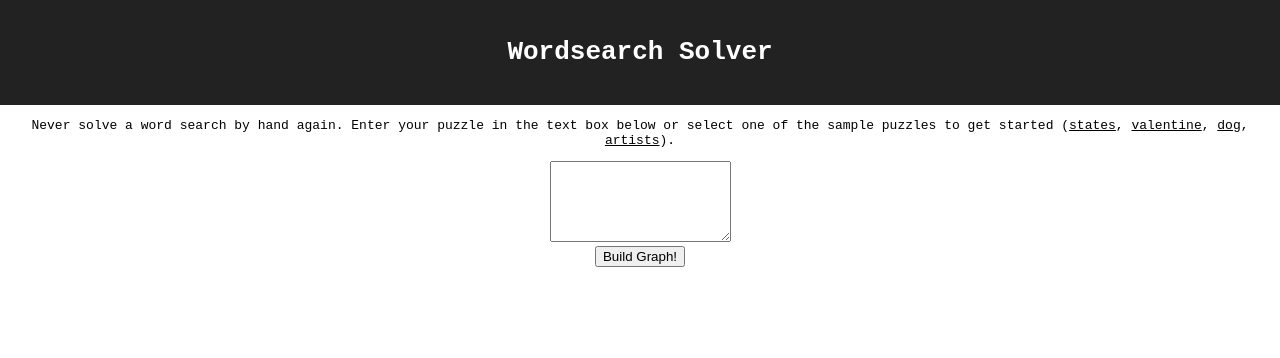
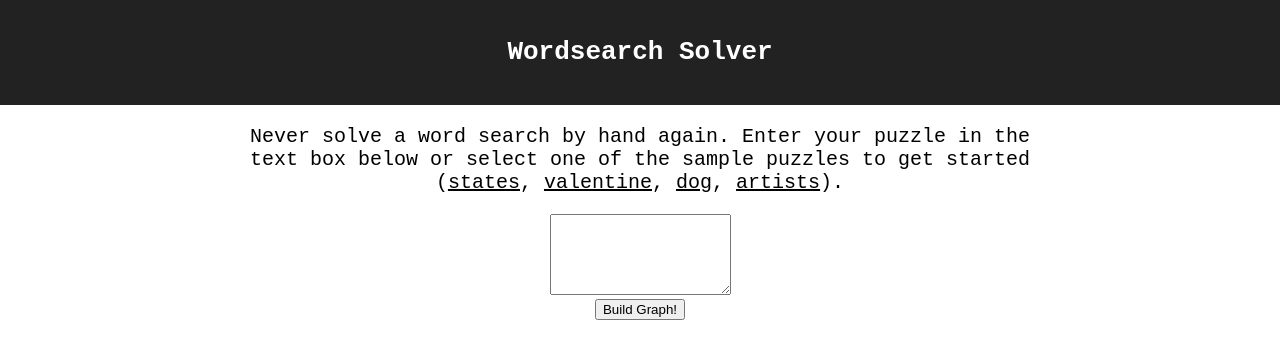
Before and after one commit to 0xcaff/wordsearch, a React app: page / in a window 1280 px wide. Shown: the top 358 px of the page. Built offline with nearby package versions, Linux system fonts and the light colour scheme.

Commit message:
Fixed Landing Text and Changing Between Samples

```diff
--- a/src/App.css
+++ b/src/App.css
@@ -9,8 +9,15 @@
 
 .App-header {
 	background-color: #222;
+	color: white;
 	padding: 20px;
-	color: white;
+}
+
+.App-intro {
+	max-width: 800px;
+	margin-left: auto;
+	margin-right: auto;
+	font-size: x-large;
 }
 
 .container {
--- a/src/App.js
+++ b/src/App.js
@@ -10,9 +10,28 @@ import { CharNode, ArrayGrid, connectGrid, findMatches as findMatchesGraph,
 
 import puzzles from './wordsearch/data/index';
 
+// TODO: Add a new flow which allows uploading an image instead of entering the
+// puzzle and words manually.
+//
+// * First we need a dropzone / input type=file / url input to obtain the file.
+// * Next, pass the file to google cloud vision
+//   * This may require authentication.
+//   * Files will be base64 read into memory and posted to GCV
+//
+// * Display the information from GCV
+//   * Put boxes around the text.
+//
+// * Select parts of the image and put then into the grid textbox. Somehow, we
+// need to detect which elements are where on the grid.
+//
+// * Select parts of the images which are words and put them into a textbox so
+// the inference can be cleaned and used.
+
 // TODO: onMouseLeave isn't run sometimes when exiting a node. This causes the
 // highlight to remain until another selection is made.
 
+// An app with a single view. It's only a single view because having multiple
+// routes wouldn't make sense unless the puzzle is persisted.
 class App extends Component {
   state = {
     // The value of the stuff in the textbox used for inputting a wordsearch.
@@ -29,6 +48,9 @@ class App extends Component {
 
     grid: null,
   };
+
+  // This value isn't reflected in the view, that's why it's not state.
+  matches = null;
 
   constructor(props) {
     super(props);
@@ -141,6 +163,11 @@ class App extends Component {
     this.removeSelected(...matches);
   }
 
+  invalidateGrid() {
+    this.setState({grid: null});
+    this.matches = null;
+  }
+
   render() {
     console.log("App.render")
 
@@ -206,7 +233,14 @@ class App extends Component {
 
         <AppIntro
           puzzles={puzzles}
-          onClickPuzzle={puzzle => this.setState({textEntry: puzzle.rows.join('\n'), words: puzzle.words})} />
+          onClickPuzzle={puzzle => {
+            this.invalidateGrid();
+
+            this.setState({
+              textEntry: puzzle.rows.join('\n'),
+              words: puzzle.words,
+            });
+          }} />
 
         <form
           onSubmit={this.buildGraph}
@@ -216,7 +250,10 @@ class App extends Component {
             minimumRows={5}
             minimumColumns={20}
             value={textEntry}
-            onChange={newValue => this.setState({textEntry: newValue})} />
+            onChange={newValue => {
+              this.invalidateGrid();
+              this.setState({textEntry: newValue});
+            }} />
 
           <button>Build Graph!</button>
         </form>
@@ -260,6 +297,3 @@ const AppIntro = (props) => {
     </p>
   );
 }
-
-// TODO: Handle Changing Words + Graph
-// TODO: That text looks a little wide.
--- a/src/List.js
+++ b/src/List.js
@@ -2,23 +2,15 @@ import React, { Component } from 'react';
 import './List.css';
 
 export default class List extends Component {
-  state = {
-    // The items held and displayed.
-    items: [],
-  };
-
   constructor(props) {
     super(props);
-
-    // eslint-disable-next-line react/no-direct-mutation-state
-    this.state.items = this.props.items || this.state.items;
 
     this.handleEntryKeyPress = this.handleEntryKeyPress.bind(this);
     this.handlePaste = this.handlePaste.bind(this);
   }
 
   shouldComponentUpdate(nextProps, nextState) {
-    return this.state.items !== nextState.items || this.props.focused !== nextProps.focused;
+    return this.props.items !== nextProps.items || this.props.focused !== nextProps.focused;
   }
 
   handleEntryKeyPress(evt) {
@@ -50,30 +42,33 @@ export default class List extends Component {
   // A helper method to add items and notify everyone. Returns the added
   // elements.
   addItems(...items) {
-    const oldItems = this.state.items;
+    const { onChange, items: oldItems } = this.props;
 
     // collect only new items
     const filteredItems = items
       .filter(item => !oldItems.includes(item));
 
     const newItems = oldItems.concat(filteredItems);
-    this.setState({items: newItems});
-    this.props.onChange(newItems);
+
+    onChange(newItems);
   }
 
   render() {
     console.log("List.render")
 
-    const { itemProps, focused } = this.props;
+    const { itemProps, focused, items } = this.props;
 
     return (
       <div
         className="List">
         <ul>
-          { this.state.items.map(item =>
+          { items.map(item =>
             <li
               {...itemProps(item)}
-              ref={focused[0] === item ? (elem => elem && elem.scrollIntoView({behavior: 'smooth'})) : undefined }
+              ref={focused[0] === item ?
+                (elem => elem && elem.scrollIntoView({behavior: 'smooth'})) :
+                undefined
+              }
               className={[focused.includes(item) && 'focused'].filter(e => !!e).join(' ')}
               key={item}>
                 {item}
```
